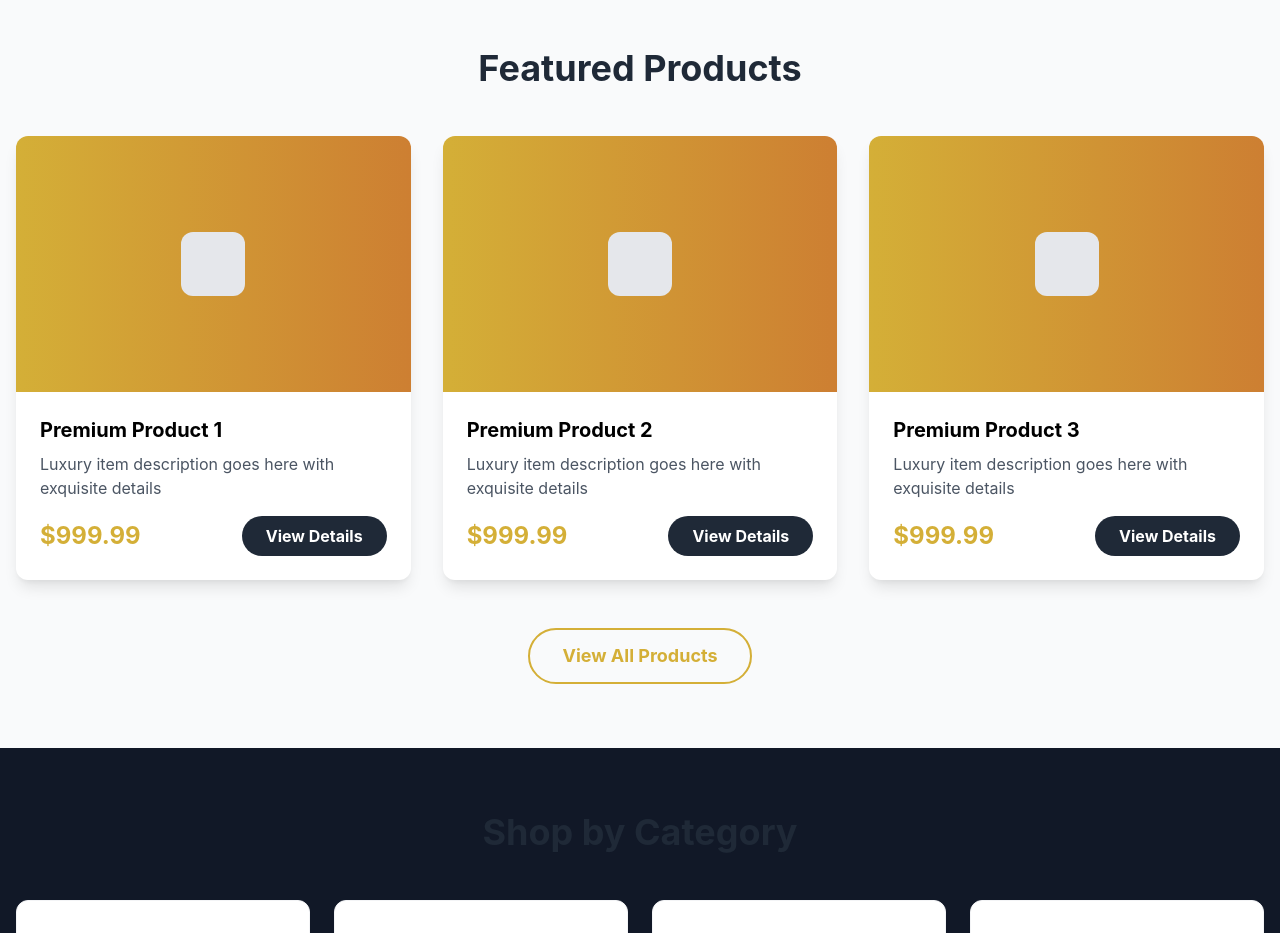
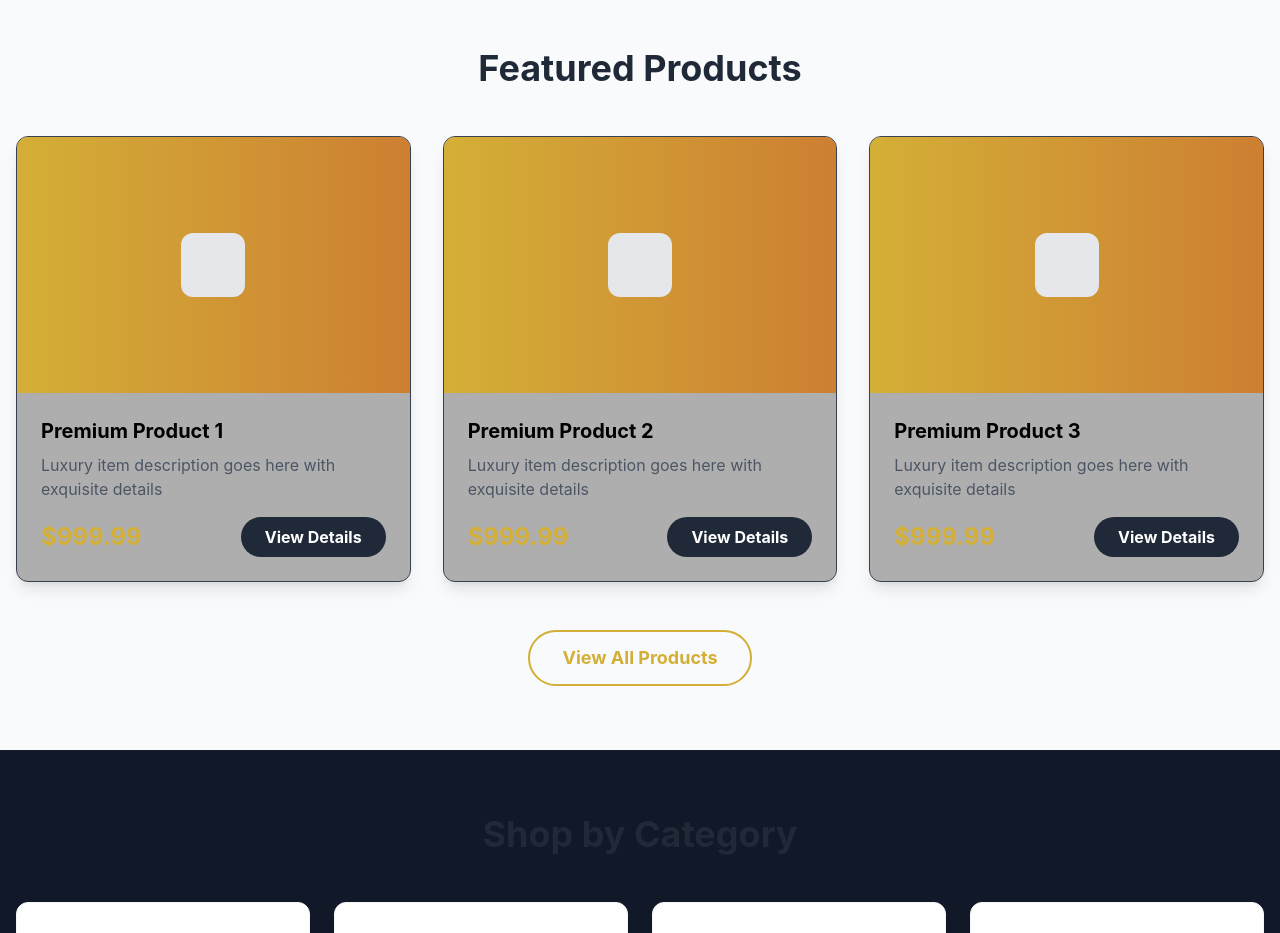
Before and after one commit to WiyarAhmadZai/Bazario-front, a React (Vite) app: page / in a window 1280 px wide. Shown: the part 880-1813 px from the top of the page. Built offline with nearby package versions, Linux system fonts and the light colour scheme.

Commit message:
style(home): update featured product card styles for better visual effect
- Change card background to semi-transparent black with opacity
- Add backdrop

```diff
--- a/src/pages/Home.jsx
+++ b/src/pages/Home.jsx
@@ -50,7 +50,7 @@ const Home = () => {
           <h2 className="text-3xl md:text-4xl font-bold text-center mb-12 text-gray-800">Featured Products</h2>
           <div className="grid grid-cols-1 md:grid-cols-2 lg:grid-cols-3 gap-8">
             {[1, 2, 3].map((item) => (
-              <div key={item} className="bg-white rounded-xl overflow-hidden shadow-lg hover:shadow-xl transition-all duration-300 transform hover:-translate-y-2">
+              <div key={item} className="bg-black bg-opacity-30 backdrop-blur-lg rounded-xl overflow-hidden shadow-lg hover:shadow-xl transition-all duration-300 transform hover:-translate-y-2 border border-gray-700">
                 <div className="h-64 bg-gradient-to-r from-gold to-bronze flex items-center justify-center">
                   <div className="bg-gray-200 border-2 border-dashed rounded-xl w-16 h-16" />
                 </div>
```
